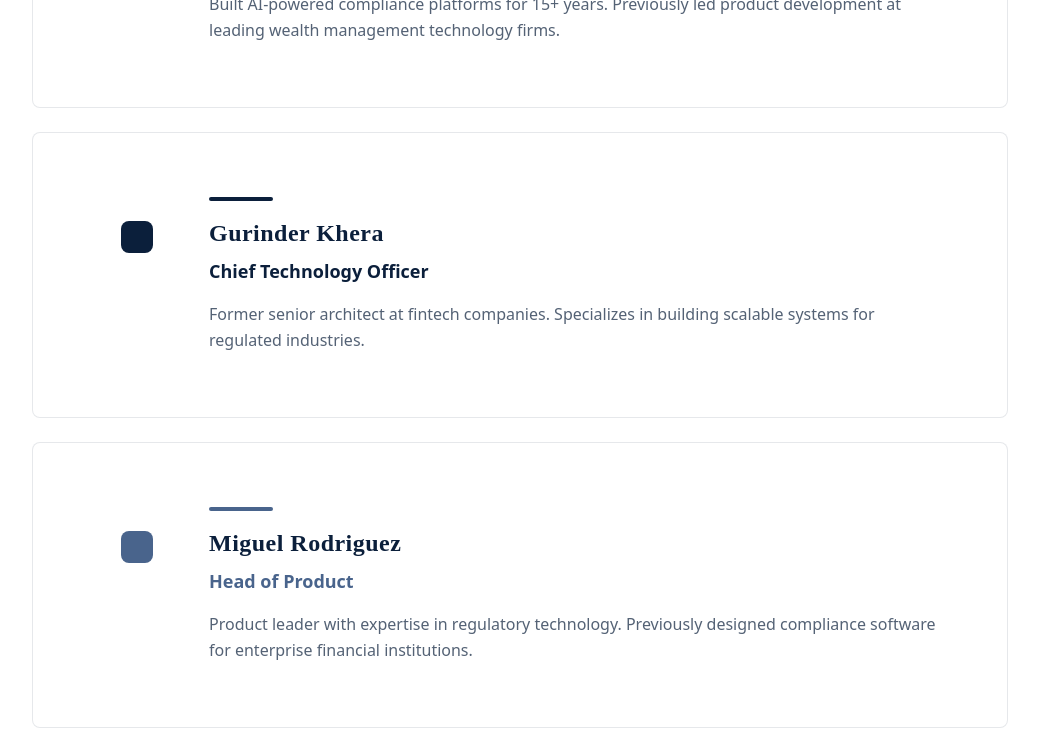
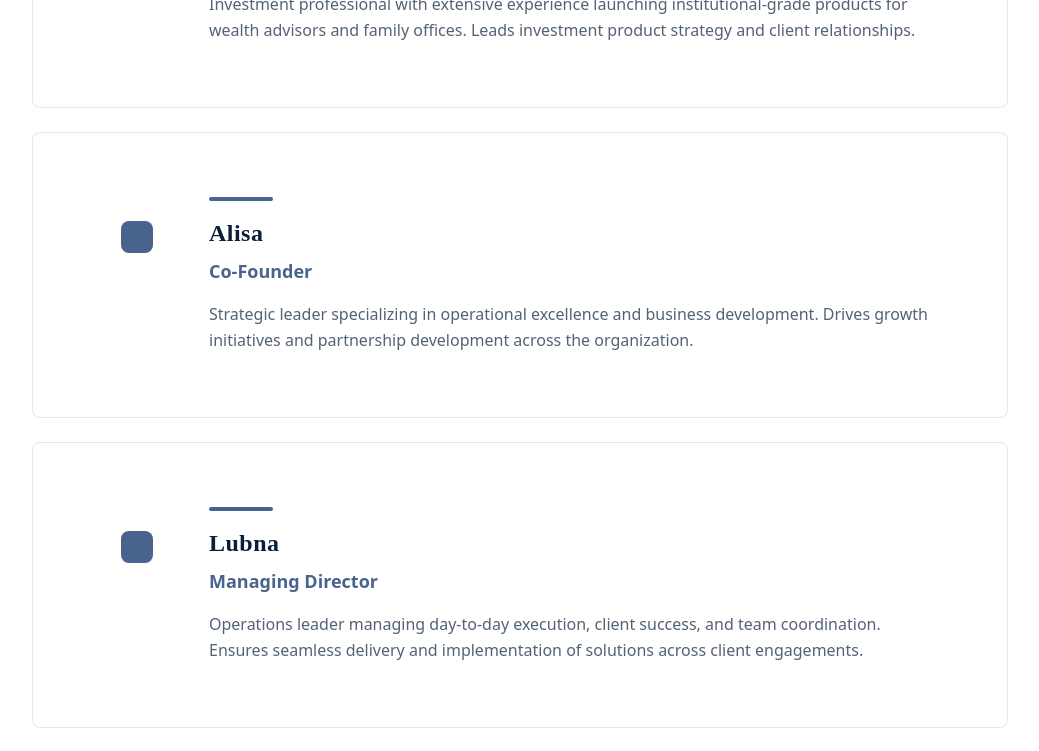
Before and after one commit to Glynac-AI/Acumen, a Next.js app: page /about in a window 1280 px wide. Shown: the part 3080-3831 px from the top of the page, without its empty margins (120-1159 px from the left). Built offline with nearby package versions, Linux system fonts and the light colour scheme.

Commit message:
updated Leadership content

```diff
--- a/app/about/page.tsx
+++ b/app/about/page.tsx
@@ -197,29 +197,30 @@ export default function About() {
                     <StaggerContainer className="space-y-6">
                         {[
                             {
+                                name: "Andrew Chen",
+                                role: "Co-Founder",
+                                expertise: "Investment professional with extensive experience launching institutional-grade products for wealth advisors and family offices. Leads investment product strategy and client relationships.",
+                                accent: "primary"
+                            },
+                            {
+                                name: "Alisa",
+                                role: "Co-Founder",
+                                expertise: "Strategic leader specializing in operational excellence and business development. Drives growth initiatives and partnership development across the organization.",
+                                accent: "accent"
+                            },
+                            {
                                 name: "Lubna",
-                                role: "Founder & CEO",
-                                expertise: "Built AI-powered compliance platforms for 15+ years. Previously led product development at leading wealth management technology firms.",
+                                role: "Managing Director",
+                                expertise: "Operations leader managing day-to-day execution, client success, and team coordination. Ensures seamless delivery and implementation of solutions across client engagements.",
                                 accent: "accent"
                             },
                             {
                                 name: "Gurinder Khera",
-                                role: "Chief Technology Officer",
-                                expertise: "Former senior architect at fintech companies. Specializes in building scalable systems for regulated industries.",
+                                role: "Chief Marketing Officer",
+                                expertise: "Marketing strategist with deep expertise in fintech and financial services. Leads brand positioning, market strategy, and client engagement initiatives.",
                                 accent: "primary"
                             },
-                            {
-                                name: "Miguel Rodriguez",
-                                role: "Head of Product",
-                                expertise: "Product leader with expertise in regulatory technology. Previously designed compliance software for enterprise financial institutions.",
-                                accent: "accent"
-                            },
-                            {
-                                name: "Andrew Chen",
-                                role: "Managing Director, Investments",
-                                expertise: "Investment professional who has launched institutional-grade products for advisors and family offices throughout his career.",
-                                accent: "primary"
-                            }
+
                         ].map((leader, index) => (
                             <motion.div key={leader.name} variants={fadeInUp}>
                                 <Card className="group hover:shadow-2xl hover:-translate-y-3 transition-all duration-500 overflow-hidden relative">
```
